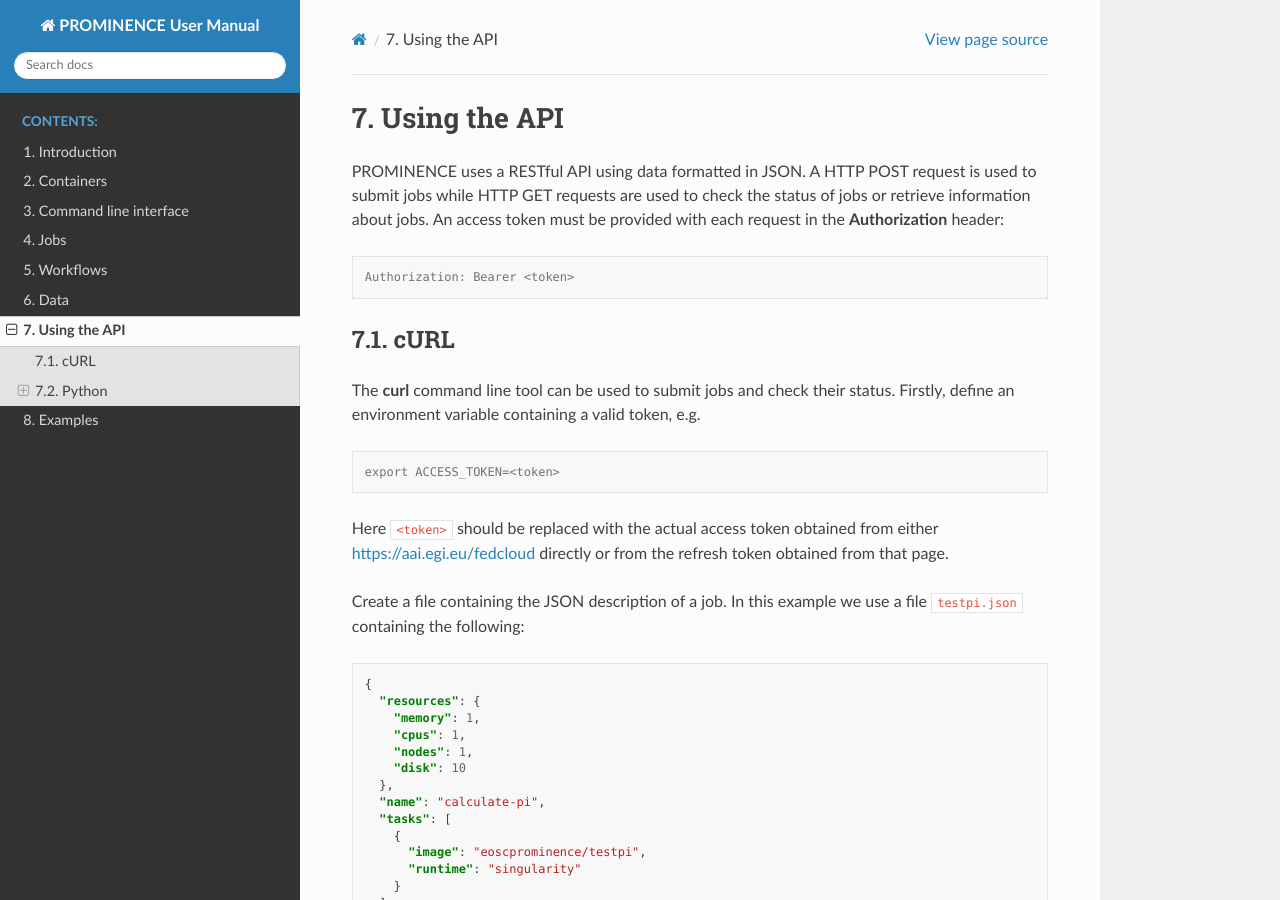
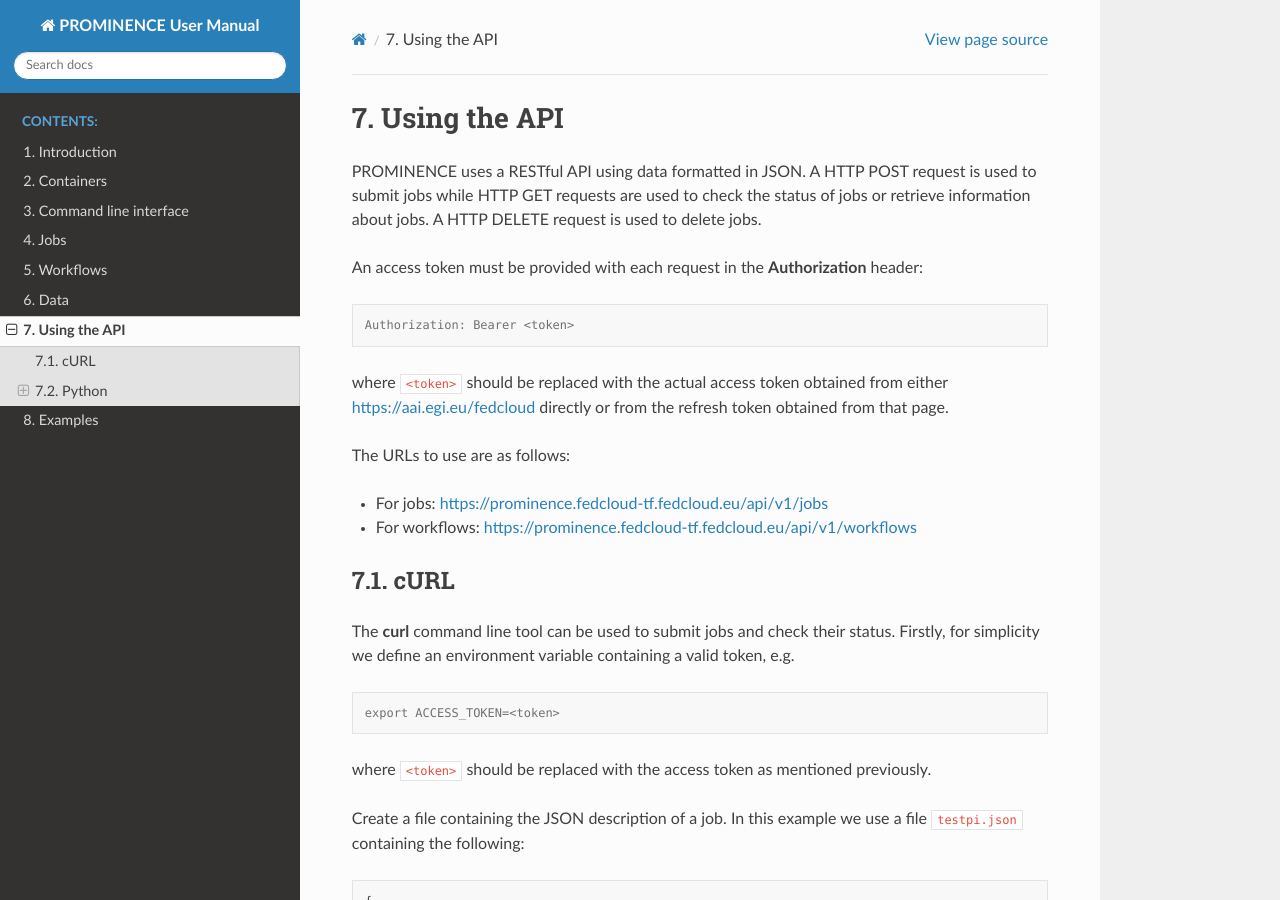
Before and after one commit to prominence-eosc/docs-eosc, a Sphinx documentation site: the page built from source/using-the-api.rst, in a window 1280 px wide and 900 px high. Built offline with Sphinx 7.4.7 and the Read the Docs theme 2.0.0, drawn with Linux system fonts in a browser that asks for light colours.

Commit message:
Improvements

```diff
--- a/source/using-the-api.rst
+++ b/source/using-the-api.rst
@@ -3,22 +3,31 @@
 Using the API
 =============
 
-PROMINENCE uses a RESTful API using data formatted in JSON. A HTTP POST request is used to submit jobs while HTTP GET requests are used to check the status of jobs or retrieve information about jobs. An access token must be provided with each request in the **Authorization** header:
+PROMINENCE uses a RESTful API using data formatted in JSON. A HTTP POST request is used to submit jobs while HTTP GET requests are used to check the status of jobs or retrieve information about jobs. A HTTP DELETE request is used to delete jobs.
+
+An access token must be provided with each request in the **Authorization** header:
 
 .. code-block:: console
 
    Authorization: Bearer <token>
 
+where ``<token>`` should be replaced with the actual access token obtained from either https://aai.egi.eu/fedcloud directly or from the refresh token obtained from that page.
+
+The URLs to use are as follows:
+
+* For jobs: https://prominence.fedcloud-tf.fedcloud.eu/api/v1/jobs
+* For workflows: https://prominence.fedcloud-tf.fedcloud.eu/api/v1/workflows
+
 cURL
 ----
 
-The **curl** command line tool can be used to submit jobs and check their status. Firstly, define an environment variable containing a valid token, e.g.
+The **curl** command line tool can be used to submit jobs and check their status. Firstly, for simplicity we define an environment variable containing a valid token, e.g.
 
 .. code-block:: console
 
    export ACCESS_TOKEN=<token>
 
-Here ``<token>`` should be replaced with the actual access token obtained from either https://aai.egi.eu/fedcloud directly or from the refresh token obtained from that page.
+where ``<token>`` should be replaced with the access token as mentioned previously.
 
 Create a file containing the JSON description of a job. In this example we use a file ``testpi.json`` containing the following:
 
```
